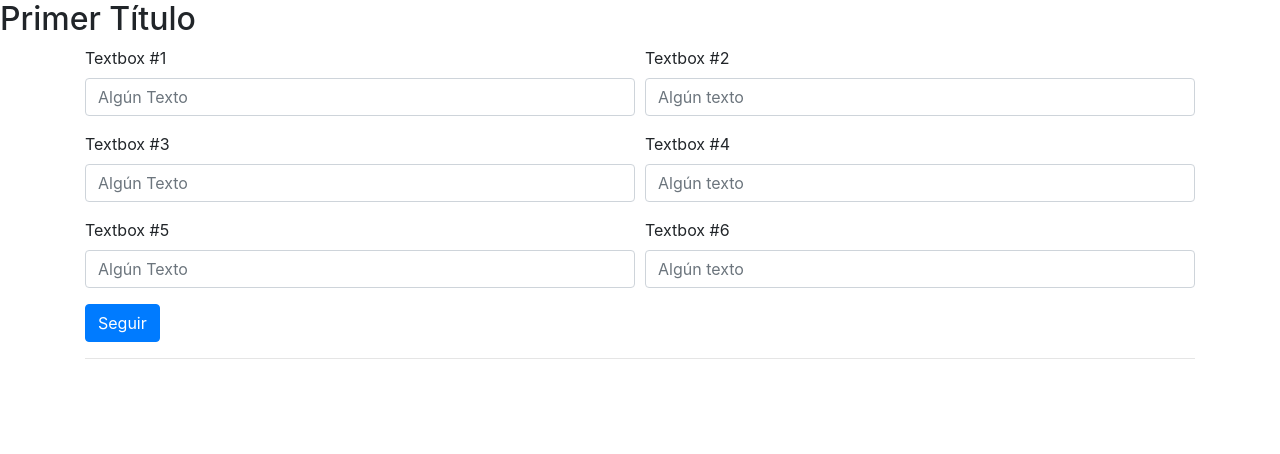
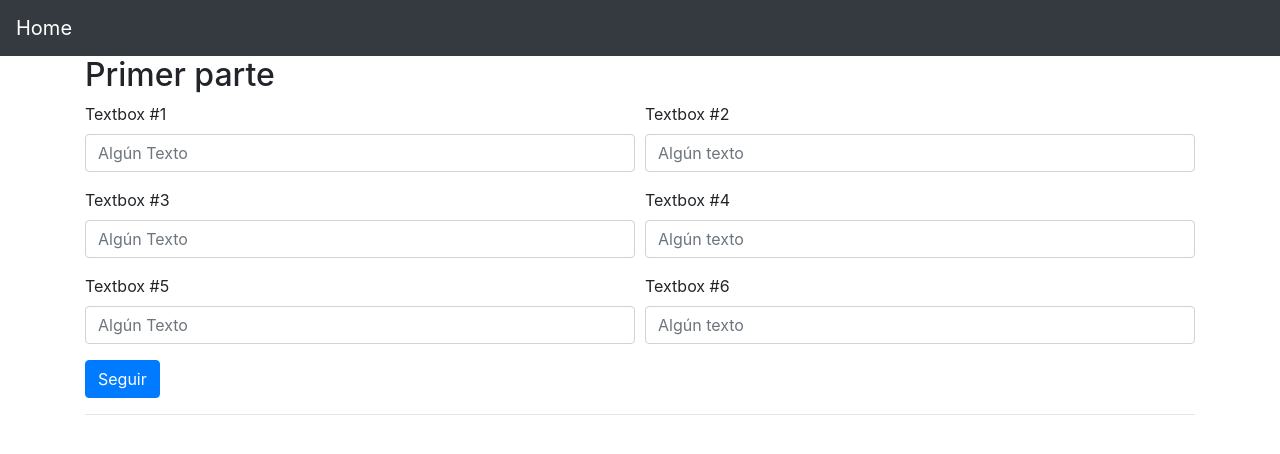
Before and after one commit to dp-weasel/ResponsiveForms, a plain HTML site: page index.html in a window 1280 px wide. Drawn offline with nearby package versions, Linux system fonts and the light colour scheme.

Commit message:
Se mejora un poco el estilo

```diff
--- a/index.html
+++ b/index.html
@@ -28,8 +28,11 @@
 
     </head>
     <body>
-	<h2>Primer Título</h2>
+	<nav class="navbar navbar-dark bg-dark">
+	    <a class="navbar-brand" href="https://dp-weasel.github.io/ResponsiveForms/">Home</a>
+	</nav>
 	<div class="container">
+	    <h2>Primer parte</h2>
 	    <div class="form-row">
 		<div class="form-group col-md-6">
 		    <label>Textbox #1</label>
@@ -64,6 +67,7 @@
 	    <hr />
 	</div>
 	<div class="container" id="submenu">
+	    <h2>Segunda parte salvaje aparece</h2>
 	    <div class="form-row">
 		<div class="form-group col-md-6">
 		    <label>Textbox #7</label>
```
